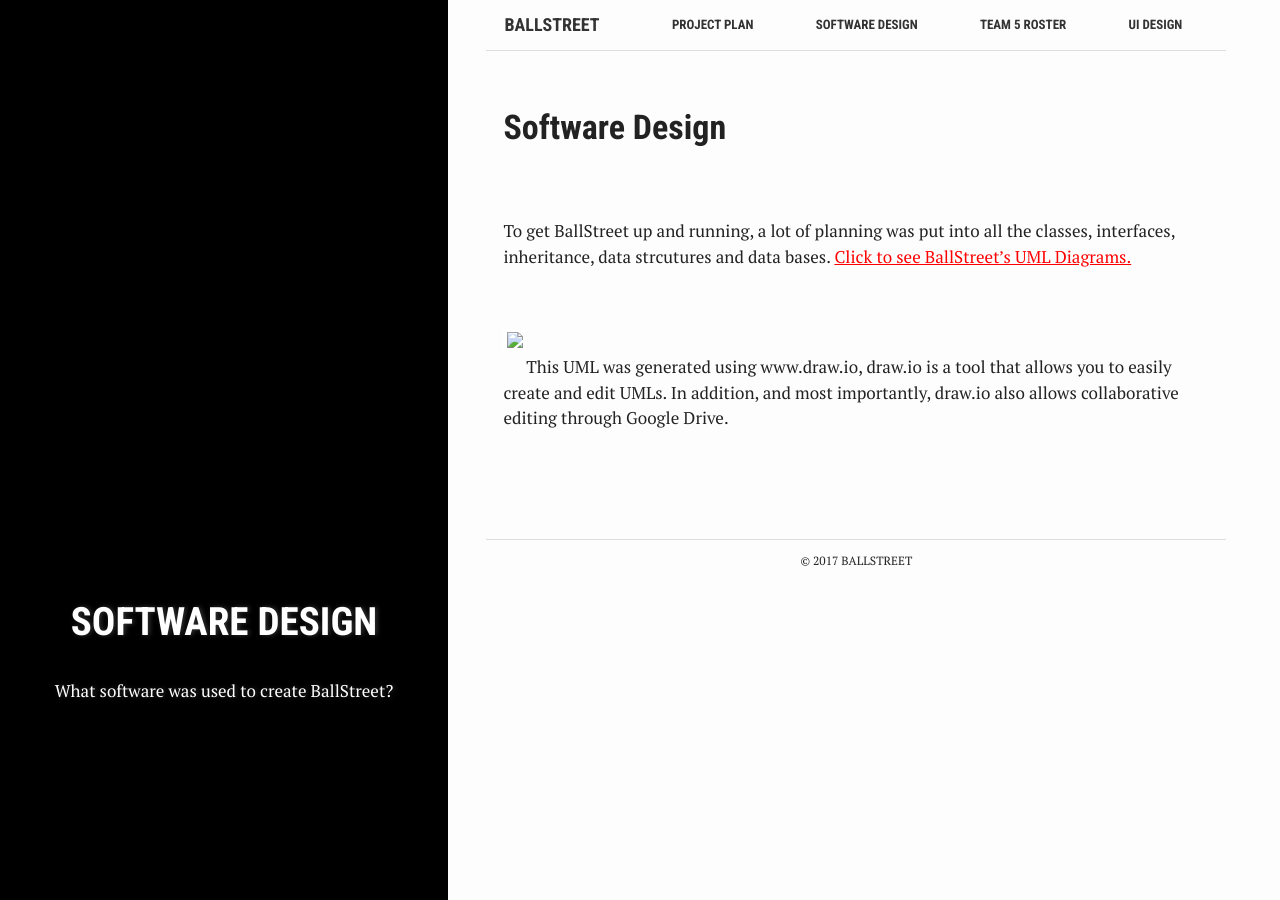
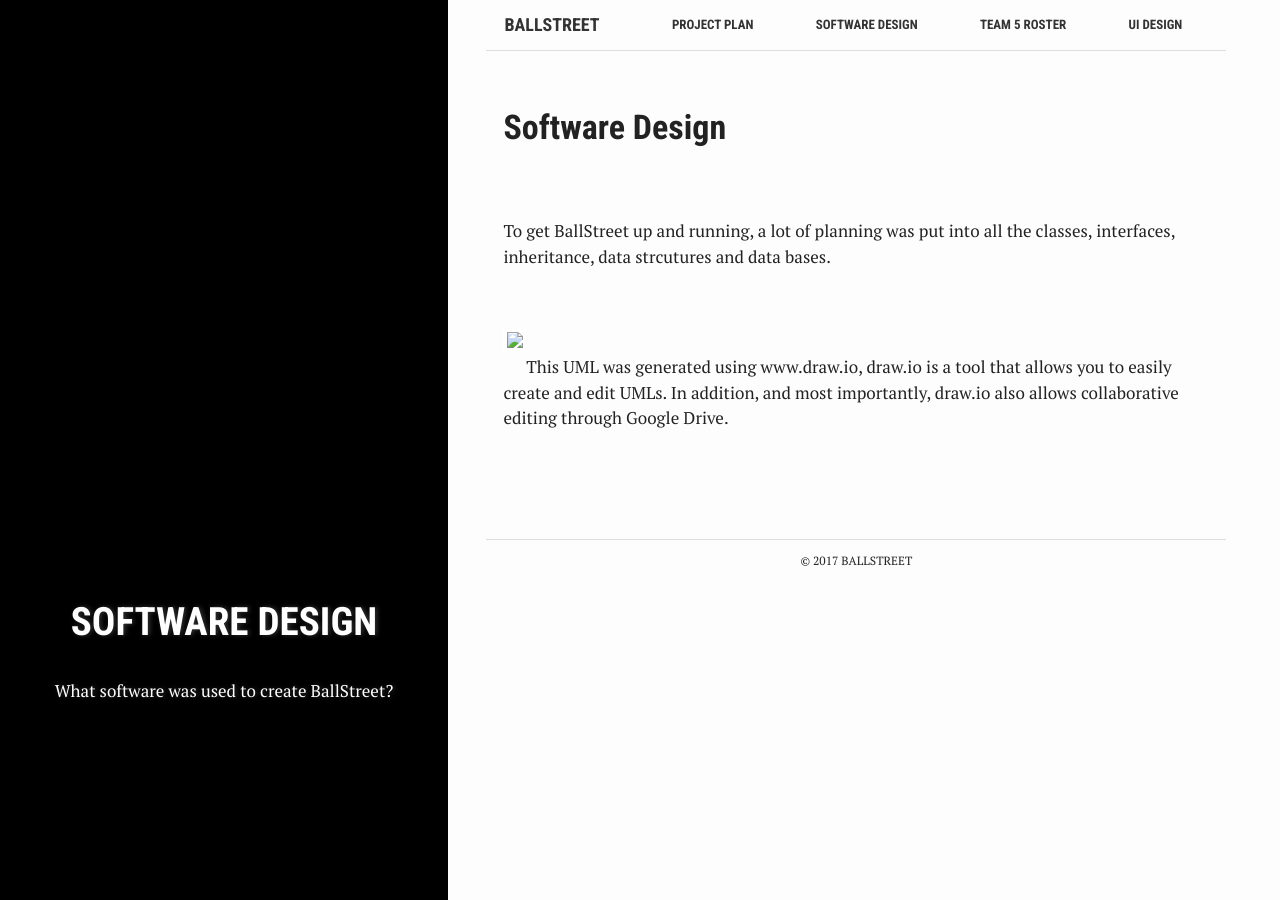
Before and after one commit to ufrauq/Ball-Street, a Jekyll site: the page built from software-design.md, in a window 1280 px wide. Built offline with Jekyll 4.4.1, drawn with Linux system fonts in a browser that asks for light colours.

```diff
--- a/software-design.md
+++ b/software-design.md
@@ -12,7 +12,7 @@
 
 <br>
 
-To get BallStreet up and running, a lot of planning was put into all the classes, interfaces, inheritance, data strcutures and data bases. <a href="https://www.draw.io/?state=%7B%22ids%22:%5B%220B2_xE3oTVp1gM3ZoU01CNUo5UjA%22%5D,%22action%22:%22open%22,%22userId%22:%22{userId}%22%7D#G0B2_xE3oTVp1gM3ZoU01CNUo5UjA" target = "_blank"> Click to see BallStreet's UML Diagrams.</a>
+To get BallStreet up and running, a lot of planning was put into all the classes, interfaces, inheritance, data strcutures and data bases. <!-- <a href="https://www.draw.io/?state=%7B%22ids%22:%5B%220B2_xE3oTVp1gM3ZoU01CNUo5UjA%22%5D,%22action%22:%22open%22,%22userId%22:%22{userId}%22%7D#G0B2_xE3oTVp1gM3ZoU01CNUo5UjA" target = "_blank"> Click to see BallStreet's UML Diagrams.</a> -->
 
 <br>
 <a href="https://zsirohey.github.io/CS2212-Team5/assets/images/uml.png">
```
